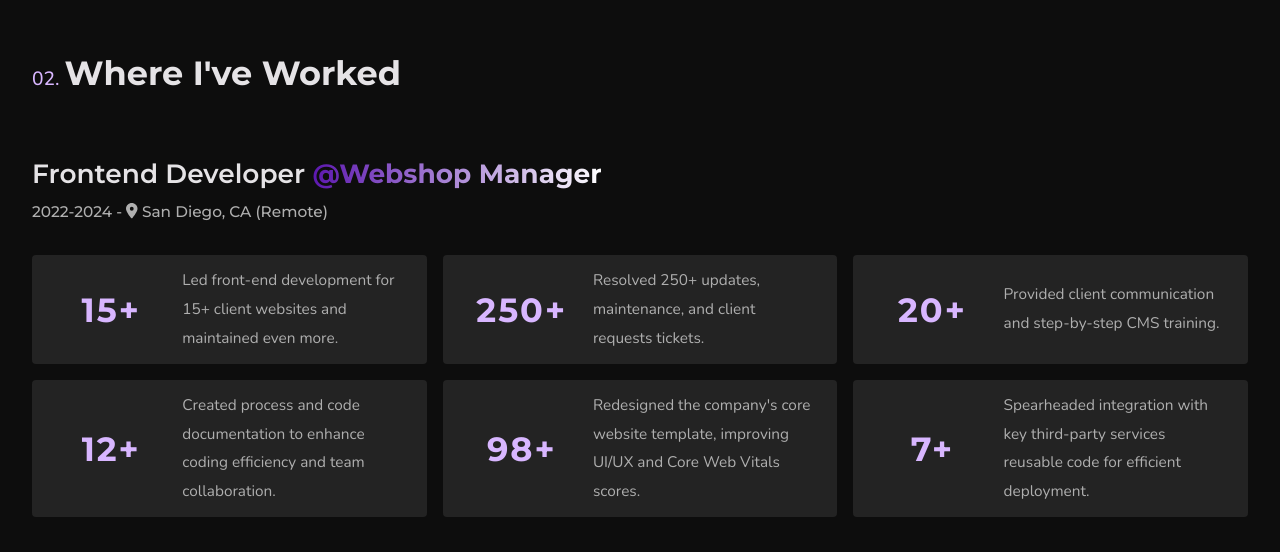
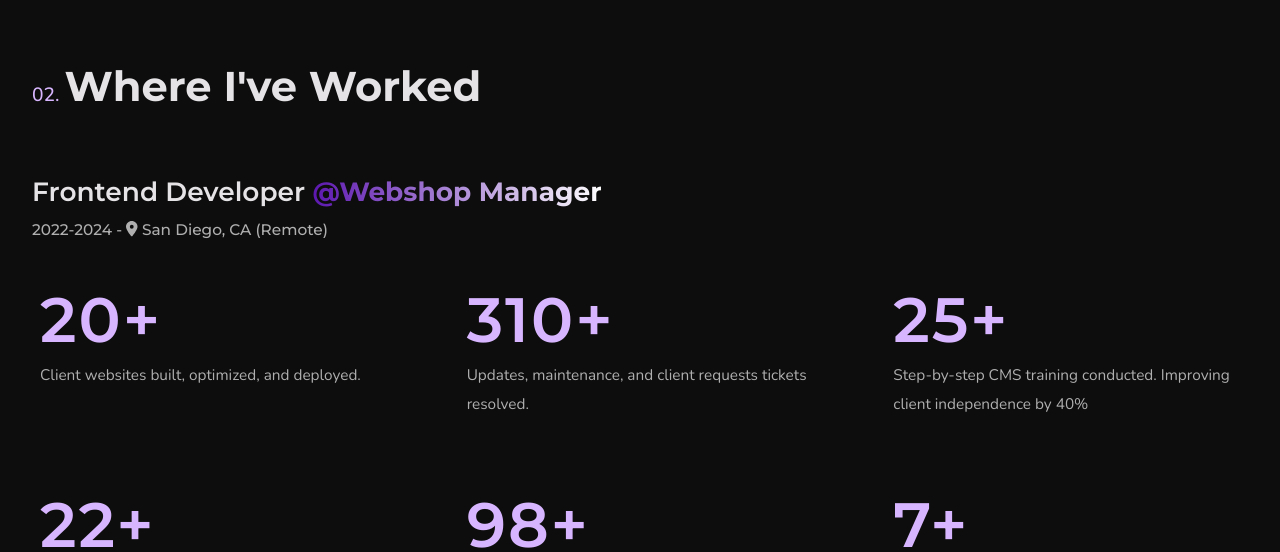
Before and after one commit to Chillpill23/PortfolioV2, a React (Vite) app: page / in a window 1280 px wide. Shown: the part 2245-2797 px from the top of the page. Built offline with nearby package versions, Linux system fonts and the light colour scheme.

Commit message:
UI/UX updates for about, experience, and projects section

```diff
--- a/src/App.css
+++ b/src/App.css
@@ -1,7 +1,7 @@
 :root{
   /* Font Sizes */
   --fs-xxl:clamp(2.2rem, 5vw, 3.915rem); /*35.2 68px */
-  --fs-xl:clamp(2rem, 3.8vw, 2.6rem); /*32 - 48px */
+  --fs-xl:clamp(1.7rem, 3.8vw, 2.6rem); /*32 - 48px */
   --fs-l:clamp(1.5rem, 3.5vw, 2.1rem); /*28 - 39px */
   --fs-m:clamp(1.5rem, 3vw, 1.653rem); /*24 - 31px */
   --fs-s:clamp(1.25rem, 2.5vw, 1.2rem); /*20 - 25px */
--- a/src/components/section/About.tsx
+++ b/src/components/section/About.tsx
@@ -130,10 +130,10 @@ const AboutSection = () => {
     <section className="about" id='about'>
       <div className="about__wrapper container">
         <Reveal>
-          <h3 className='section-header'>
+          <h2 className='section-header'>
             <span className="sublight">01.</span>
             <span className='section__title'>About Me</span>
-          </h3>
+          </h2>
         </Reveal>
 
         {aboutContent}
--- a/src/components/section/Experience.tsx
+++ b/src/components/section/Experience.tsx
@@ -22,10 +22,10 @@ const ExperienceSection = memo(() => {
       <section className="exp" id='experience'>
         <div className="exp__wrapper container">
           <Reveal>
-            <h3 className='section-header'>
+            <h2 className='section-header'>
               <span className="sublight">02.</span>
               <span className='section__title'>Where I&apos;ve Worked</span>
-            </h3>
+            </h2>
           </Reveal>
 
           <div className='exp__content'>
@@ -60,10 +60,10 @@ const ExperienceSection = memo(() => {
       <section className="projects" id='projects'>
         <div className="projects__wrapper container">
           <Reveal>
-            <h3 className='section-header'>
+            <h2 className='section-header'>
               <span className="sublight">03.</span>
               <span className='section__title'>Featured Projects</span>
-            </h3>
+            </h2>
           </Reveal>
 
 
--- a/src/components/section/Projects.tsx
+++ b/src/components/section/Projects.tsx
@@ -8,10 +8,10 @@ const Projects = () => {
     <section className="contact" id='contact'>
         <div className="contact__wrapper container">
           <Reveal>
-            <h3 className='section-header'>
+            <h2 className='section-header'>
               <span className="sublight">04.</span>
               <span className='section__title'>What&apos;s Next?</span>
-            </h3>
+            </h2>
           </Reveal>
 
           <Reveal>
--- a/src/constants/Experience.tsx
+++ b/src/constants/Experience.tsx
@@ -5,26 +5,26 @@ import { ExprienceType } from '../types/data'
 export const Experience:ExprienceType[] = [
   {
     name:'sites',
-    stats:15,
-    desc:'Led front-end development for 15+ client websites and maintained even more.',
+    stats:20,
+    desc:'Client websites built, optimized, and deployed.',
     icon:''
   },
   {
     name:'tickets',
-    stats:250,
-    desc:'Resolved 250+ updates, maintenance, and client requests tickets.',
+    stats:310,
+    desc:'Updates, maintenance, and client requests tickets resolved.',
     icon:''
   },
   {
     name:'communication',
-    stats:20,
-    desc:'Provided client communication and step-by-step CMS training.',
+    stats:25,
+    desc:'Step-by-step CMS training conducted. Improving client independence by 40%',
     icon:<FontAwesomeIcon icon={faComments} />
   },
   {
     name:'documentation',
-    stats:12,
-    desc:'Created process and code documentation to enhance coding efficiency and team collaboration.',
+    stats:22,
+    desc:'Process and code documentation created to enhance work efficiency and team collaboration.',
     icon:<FontAwesomeIcon icon={faProjectDiagram} />
   },
   {
@@ -36,7 +36,7 @@ export const Experience:ExprienceType[] = [
   {
     name:'integrations',
     stats:7,
-    desc:'Spearheaded integration with key third-party services reusable code for efficient deployment.',
+    desc:'Key third-party services integrated and created reusable code for efficient deployment.',
     icon: <FontAwesomeIcon icon={faLaptopCode} />
   },
 ]
--- a/src/styles/Home.css
+++ b/src/styles/Home.css
@@ -169,8 +169,8 @@
   display: -ms-grid;
   display: grid;
   grid-auto-flow: row;
-  -ms-grid-columns: 1fr 0.5rem 1fr;
-  grid-template-columns: repeat(2, 1fr);
+  -ms-grid-columns: 1fr;
+  grid-template-columns: repeat(1, 1fr);
   grid-gap:0.5rem;
 }
 
@@ -182,10 +182,6 @@
   -webkit-box-direction: normal;
       -ms-flex-direction: column;
           flex-direction: column;
-  -webkit-box-align: center;
-      -ms-flex-align: center;
-          align-items: center;
-  text-align: center;
   height: 100%;
 }
 
@@ -194,18 +190,17 @@
 }
 
 .sCard__visual{
-  background: var(--clr-neutral800);
   width: 100%;
-  padding: 1.5rem 1rem;
+  padding: 0.5rem 0;
   border-radius: 4px;
-  flex:4
+  flex: 4;
 }
 
 .sCard__visual * {
   color: var(--clr-primary400);
   fill: var(--clr-primary400);
-  font-size: var(--fs-l);
-  font-weight: 700;
+  font-size: var(--fs-xxl);
+  font-weight: 600;
   font-family: var(--ff-main);
 }
 
@@ -253,6 +248,7 @@
 
 .lCard__title{
   margin-bottom: 0;
+  font-weight: 700;
 }
 
 .lCard__image{
@@ -423,7 +419,6 @@
 .stack__title{
   margin-top: 1.5rem;
   color: var(--clr-neutral300);
-  font-weight: 700;
   text-transform: uppercase;
 }
 
@@ -637,9 +632,9 @@
   }
 
   .exp__cards{
-    -ms-grid-columns: 1fr 1rem 1fr 1rem 1fr;
-    grid-template-columns: repeat(3, 1fr);
-    grid-gap:1rem;
+    -ms-grid-columns: 1fr 1rem 1fr;
+    grid-template-columns: repeat(2, 1fr);
+    grid-gap: 1rem 2rem;
   }
 
   .exp__cards > div > div{
@@ -647,11 +642,10 @@
   }
 
   .sCard__visual{
-    padding: 1.8rem 1rem;
+    padding: 0 0.5rem;
   }
 
   .sCard__visual * {
-    font-size: var(--fs-l);
     letter-spacing: 2px;
   }
 
@@ -716,12 +710,12 @@
   }
 
   .stack__title{
-    flex: 5;
+    flex: 4;
     margin: 0;
   }
 
   .stack__tech{
-    flex:7;
+    flex:8;
   }
 
   .stack__tech .stack__card{
@@ -788,8 +782,7 @@
 
   .projects__cards-general{
     grid-template-columns: 1fr 1fr;
-    grid-column-gap: 4rem;
-    grid-row-gap: 6rem;
+    grid-gap: 6rem;
 
     .projects__lCard{
       flex-direction: column;
@@ -804,6 +797,12 @@
     .lCard__subtitle{
       display: none;
     }
+  }
+
+  .exp__cards{
+    -ms-grid-columns: 1fr 1rem 1fr 1rem 1fr;
+    grid-template-columns: repeat(3, 1fr);
+    grid-gap: 3rem 4rem;
   }
 
 }
@@ -834,19 +833,10 @@
 
   /* Experience - Large Desktops */
   .exp__sCard{
-    -webkit-box-orient: horizontal;
-    -webkit-box-direction: normal;
-        -ms-flex-direction: row;
-            flex-direction: row;
-    background: var(--clr-neutral800);
-    padding: 0.5rem 1rem;
+    padding: 0.5rem 0;
     border-radius: 4px;
   }
 
-  .sCard__visual{
-    background:none;
-    padding: 0.5rem;
-  }
 
   .sCard__content{
     text-align: left;
```
